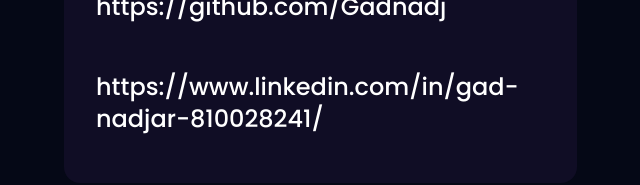
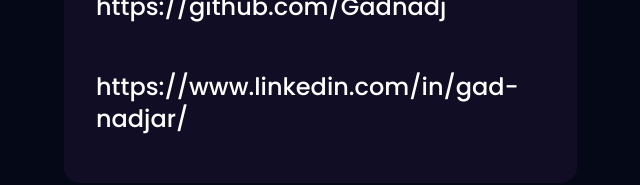
Before and after one commit to Gadnadj/3D_Portofolio, a React (Vite) app: page / in a window 1280 px wide. Shown: the part 6298-6483 px from the top of the page, without its empty margins (0-640 px from the left). Built offline with nearby package versions, Linux system fonts and the light colour scheme.

Commit message:
edit linkedin link

```diff
--- a/src/components/Contact.jsx
+++ b/src/components/Contact.jsx
@@ -105,12 +105,12 @@ const Contact = () => {
           </a>
 
           <a
-            href='https://www.linkedin.com/in/gad-nadjar-810028241/'
+            href='https://www.linkedin.com/in/gad-nadjar/'
             target='_blank'
             rel='noopener noreferrer'
             className='text-white font-medium mb-4 text-xl sm:text-2xl hover:text-purple-500 break-words'
           >
-            <span>https://www.linkedin.com/in/gad-nadjar-810028241/</span>
+            <span>https://www.linkedin.com/in/gad-nadjar/</span>
           </a>
         </form>
       </motion.div>
```
